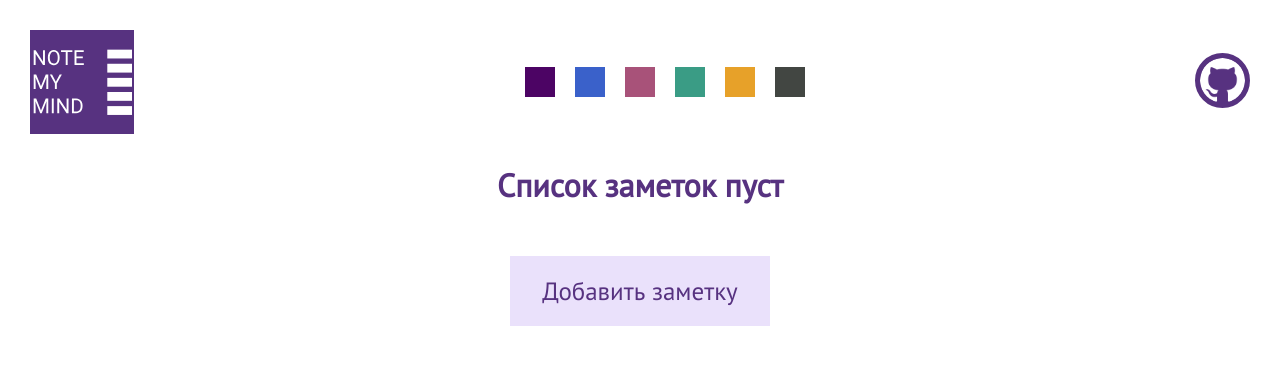
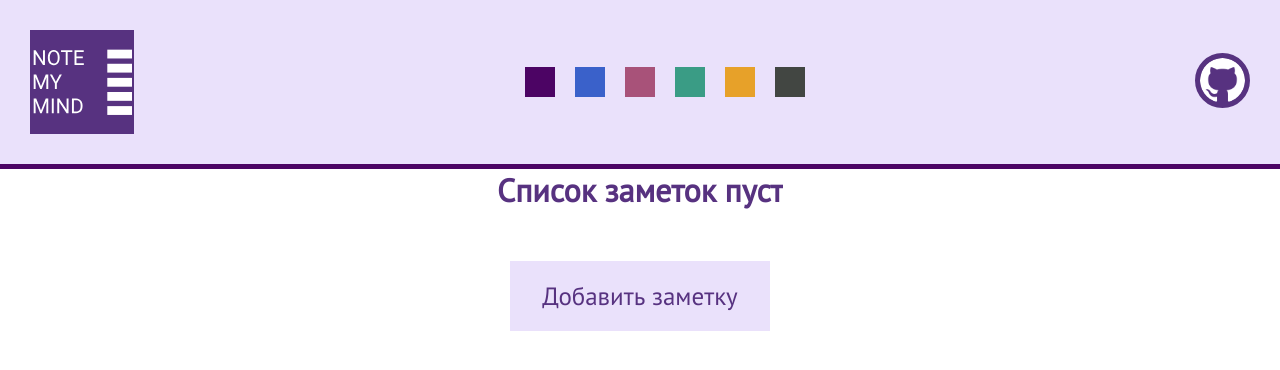
Before and after one commit to MiroslavGubenko/notemymind, a Vue app: page / in a window 1280 px wide. Shown: the top 370 px of the page. Built offline with nearby package versions, Linux system fonts and the light colour scheme.

Commit message:
fix save notes | close edit window

```diff
--- a/src/App.vue
+++ b/src/App.vue
@@ -60,11 +60,13 @@ export default {
       current_theme: "",
       notes: [],
       edit_note: { name: "", date: "", note: "" },
+      id_edit: "",
     };
   },
   mounted() {
     this.SetTheme();
     this.GetNotes();
+    console.log(this.notes);
   },
   methods: {
     GetNotes: function () {
@@ -96,11 +98,12 @@ export default {
       this.SaveNotesInLocalstore(this.notes);
     },
     EditNote: function (i) {
+      this.id_edit = i;
       this.edit_note = this.notes[i];
-      this.add_new = !this.add_new;
-      this.notes.splice(i, 1);
+      this.add_new = true;
     },
     PushNewNote: function (new_note) {
+      this.notes.splice(this.id_edit, 1);
       this.notes.push(new_note);
       this.SaveNotesInLocalstore(this.notes);
     },
--- a/src/assets/style/app.scss
+++ b/src/assets/style/app.scss
@@ -10,7 +10,6 @@
     top: 0;
     left: 0;
     width: 100vw;
-    min-width: 756px;
     height: 100vh;
     display: flex;
     flex-direction: column;
@@ -22,6 +21,8 @@
     display: flex;
     justify-content: space-between;
     align-items: center;
+    background-color: var(--app-second-color);
+    border-bottom: 5px solid var(--app-color);
 
     .logo {
         height: 100px;
--- a/src/components/ListNotes.vue
+++ b/src/components/ListNotes.vue
@@ -39,8 +39,6 @@ export default {
 
 <style lang="scss" scope>
 .container_list {
-  max-width: 1000px;
-  width: 1000px;
   overflow: auto;
   display: flex;
   flex-direction: row;
@@ -48,6 +46,7 @@ export default {
   color: var(--app-text-color);
   margin-bottom: 50px;
   flex-shrink: 5;
+  justify-content: center;
 
   scrollbar-color: var(--app-color) var(--app-text-color);
   scrollbar-width: thin;
--- a/src/components/NewNote.vue
+++ b/src/components/NewNote.vue
@@ -25,7 +25,7 @@
   <div class="redactor_window">
     <div class="redactor">
       <textarea
-        :maxlength="300"
+        :maxlength="666"
         placeholder="Текст заметки...."
         v-model="Nnote"
         @input="Update"
@@ -34,10 +34,10 @@
       <p
         class="length"
         :style="
-          LengthText == 300 ? 'color:red;' : 'color:var(--app-text-color);'
+          LengthText == 666 ? 'color:red;' : 'color:var(--app-text-color);'
         "
       >
-        Допустимая длинна заметки 300 символов . Текущий размер
+        Допустимая длинна заметки 666 символов . Текущий размер
         {{ LengthText }} символов
       </p>
     </div>
@@ -250,7 +250,8 @@ export default {
     flex-direction: column;
     justify-content: center;
     align-items: center;
-    background-color: rgb(149, 0, 0);
+    background-color: var(--app-color);
+    border-radius: 15px;
     color: white;
     padding: 20px;
 
--- a/src/components/Note.vue
+++ b/src/components/Note.vue
@@ -18,7 +18,6 @@ export default {
   props: {
     date: String,
     name: String,
-    id: Number,
   },
   emits: ["index-note-delete", "index-note-edit"],
   data() {
```
